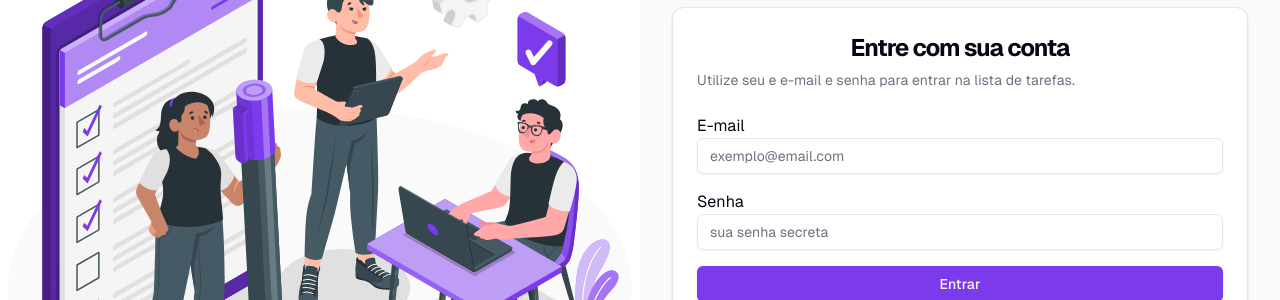
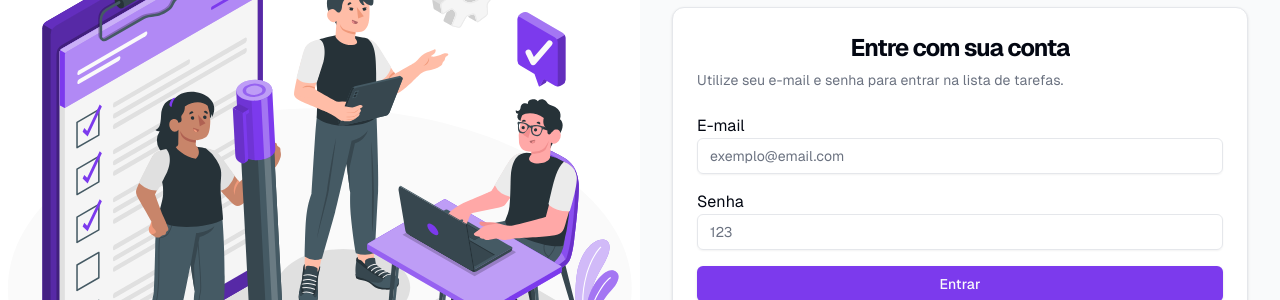
Before and after one commit to websam2/dashboard-tarefa, a Next.js app: page / in a window 1280 px wide. Shown: the part 233-533 px from the top of the page. Built offline with nearby package versions, Linux system fonts and the light colour scheme.

Commit message:
fix: correção nas importações do "ui" e acrescentado tratamento de erro no resultado do formulário.

```diff
--- a/components/LoginPage.tsx
+++ b/components/LoginPage.tsx
@@ -1,25 +1,43 @@
-"use client"
-import { useState } from "react";
-import { Label } from "@radix-ui/react-label";
+"use client";
+import { useRouter } from "next/navigation";
+import { useEffect, useState } from "react";
+
 import Image from "next/image";
 import teamChecklist from "../app/assets/team checklist.svg";
-import { Button } from "./ui/button";
-import { Input } from "./ui/input";
+
+import { Label } from "@radix-ui/react-label";
+import { Button } from "@/components/ui/button";
 import {
 	Card,
 	CardContent,
 	CardDescription,
 	CardHeader,
 	CardTitle,
-} from "./ui/card";
+} from "@/components/ui/card";
+import { Input } from "@/components/ui/input";
 
 export default function LoginPage() {
-	const [email, setEmail] = useState<string>("");
-	const [password, setPassword] = useState<string>("");
+	const [email, setEmail] = useState("");
+	const [password, setPassword] = useState("");
+	const [error, setError] = useState("");
+	const [isLoggedIn, setIsLoggedIn] = useState(false);
+	const router = useRouter();
 
+	//acessando a página principal
+	useEffect(() => {
+		if (isLoggedIn) {
+			router.push("/tasklist");
+		}
+	}, [isLoggedIn, router]);
+
+	// acesso temporário, precisa alterar.
 	const handleLogin = (e: React.FormEvent<HTMLFormElement>) => {
 		e.preventDefault();
-		console.log({ email, password });
+		if (email === "exemplo@email.com" && password === "123") {
+			setIsLoggedIn(true);
+		} else {
+			setError("e-mail ou senha está inválido");
+		}
 	};
 
 	return (
@@ -35,7 +53,7 @@ export default function LoginPage() {
 							Entre com sua conta
 						</CardTitle>
 						<CardDescription>
-							Utilize seu e e-mail e senha para entrar na lista de tarefas.
+							Utilize seu e-mail e senha para entrar na lista de tarefas.
 						</CardDescription>
 					</CardHeader>
 					<CardContent>
@@ -58,10 +76,11 @@ export default function LoginPage() {
 									type="password"
 									value={password}
 									onChange={(e) => setPassword(e.target.value)}
-									placeholder="sua senha secreta"
+									placeholder="123"
 									required
 								/>
 							</div>
+							{error && <p className="text-red-500">{error}</p>}
 							<Button type="submit" className="mt-6 w-full">
 								Entrar
 							</Button>
```
